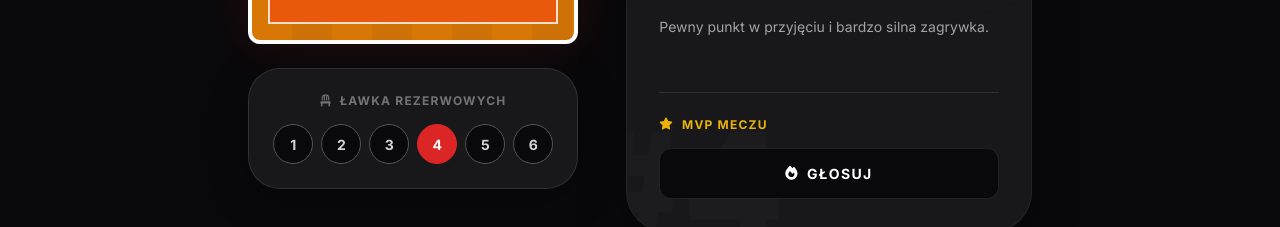
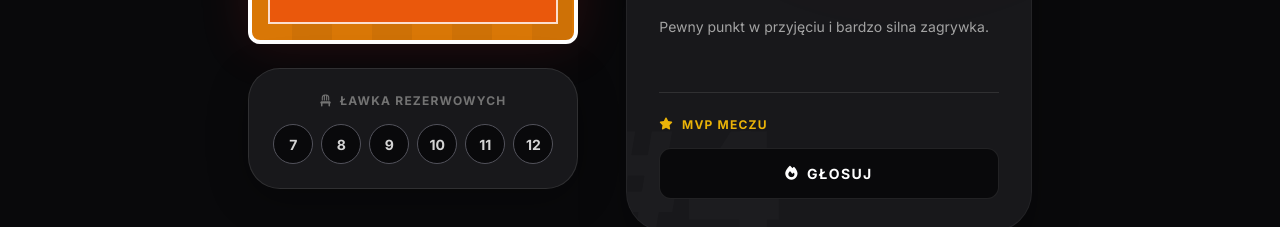
Before and after one commit to CodeByArtem/furia-kobierzyce, a Next.js app: page / in a window 1280 px wide. Shown: the part 2165-2392 px from the top of the page. Built offline with nearby package versions, Linux system fonts and the light colour scheme.

Commit message:
Первая версия проекта на Next.js

```diff
--- a/src/components/GalleryModal/GalleryModal.tsx
+++ b/src/components/GalleryModal/GalleryModal.tsx
@@ -14,9 +14,11 @@ export default function GalleryModal({ isOpen, onClose, title, images }: Gallery
   useEffect(() => {
     if (isOpen) {
       document.body.style.overflow = 'hidden';
-    } else {
+    }
+
+    return () => {
       document.body.style.overflow = 'unset';
-    }
+    };
   }, [isOpen]);
 
   if (!isOpen) return null;
--- a/src/components/Roster/Roster.tsx
+++ b/src/components/Roster/Roster.tsx
@@ -93,7 +93,7 @@ export default function Roster() {
                 <i className="fa-solid fa-chair"></i> Ławka rezerwowych
               </div>
               <div className={styles.benchPlayers}>
-                {players.slice(0, 6).map((player, index) => (
+                {players.slice(6).map((player, index) => (
                   <button
                     key={player.id}
                     className={`${styles.benchNode} ${activePlayer.id === player.id ? styles.benchNodeActive : ''}`}
--- a/src/data/players.ts
+++ b/src/data/players.ts
@@ -70,4 +70,64 @@ export const players: Player[] = [
     description: 'Świetna w defensywie i techniczna w ataku.',
     imageUrl: 'https://placehold.co/400x400/09090b/dc2626?text=6',
   },
+  {
+    id: '7',
+    number: '7',
+    name: 'Kasia',
+    position: 'Rozgrywająca',
+    height: '166 cm',
+    trait: 'Precyzja',
+    description: 'Młoda talencja z świetnym przeglądem pola.',
+    imageUrl: 'https://placehold.co/400x400/09090b/dc2626?text=7',
+  },
+  {
+    id: '8',
+    number: '8',
+    name: 'Monika',
+    position: 'Środkowa',
+    height: '178 cm',
+    trait: 'Szybkość',
+    description: 'Błyskawiczne ataki ze środka.',
+    imageUrl: 'https://placehold.co/400x400/09090b/dc2626?text=8',
+  },
+  {
+    id: '9',
+    number: '9',
+    name: 'Natalia',
+    position: 'Atakująca',
+    height: '176 cm',
+    trait: 'Potęga',
+    description: 'Silna zagrywka i mocne ataki.',
+    imageUrl: 'https://placehold.co/400x400/09090b/dc2626?text=9',
+  },
+  {
+    id: '10',
+    number: '10',
+    name: 'Ola',
+    position: 'Libero',
+    height: '163 cm',
+    trait: 'Obrona',
+    description: 'Specjalistka od trudnych piłek.',
+    imageUrl: 'https://placehold.co/400x400/09090b/dc2626?text=10',
+  },
+  {
+    id: '11',
+    number: '11',
+    name: 'Weronika',
+    position: 'Przyjmująca',
+    height: '174 cm',
+    trait: 'Wszechstronność',
+    description: 'Dobra w przyjęciu i ataku.',
+    imageUrl: 'https://placehold.co/400x400/09090b/dc2626?text=11',
+  },
+  {
+    id: '12',
+    number: '12',
+    name: 'Zuzia',
+    position: 'Środkowa',
+    height: '182 cm',
+    trait: 'Wysoki blok',
+    description: 'Najwyższa zawodniczka w drużynie.',
+    imageUrl: 'https://placehold.co/400x400/09090b/dc2626?text=12',
+  },
 ];
```
